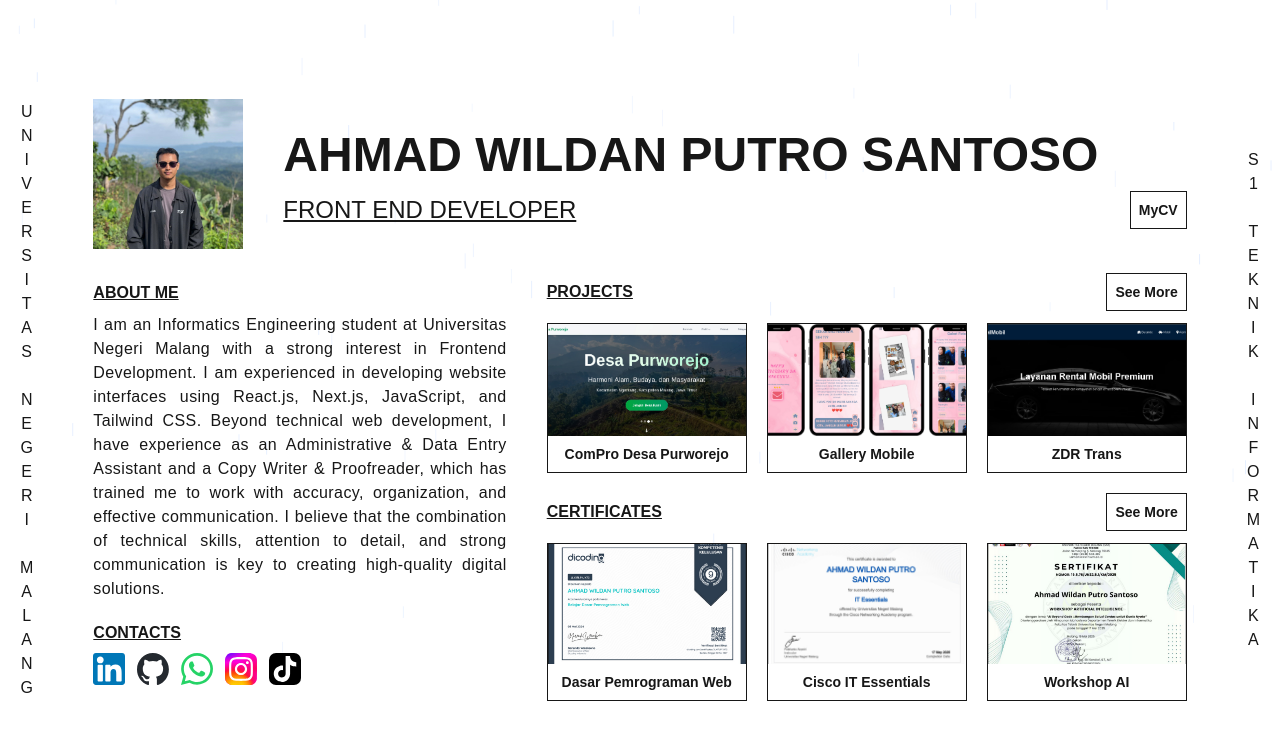
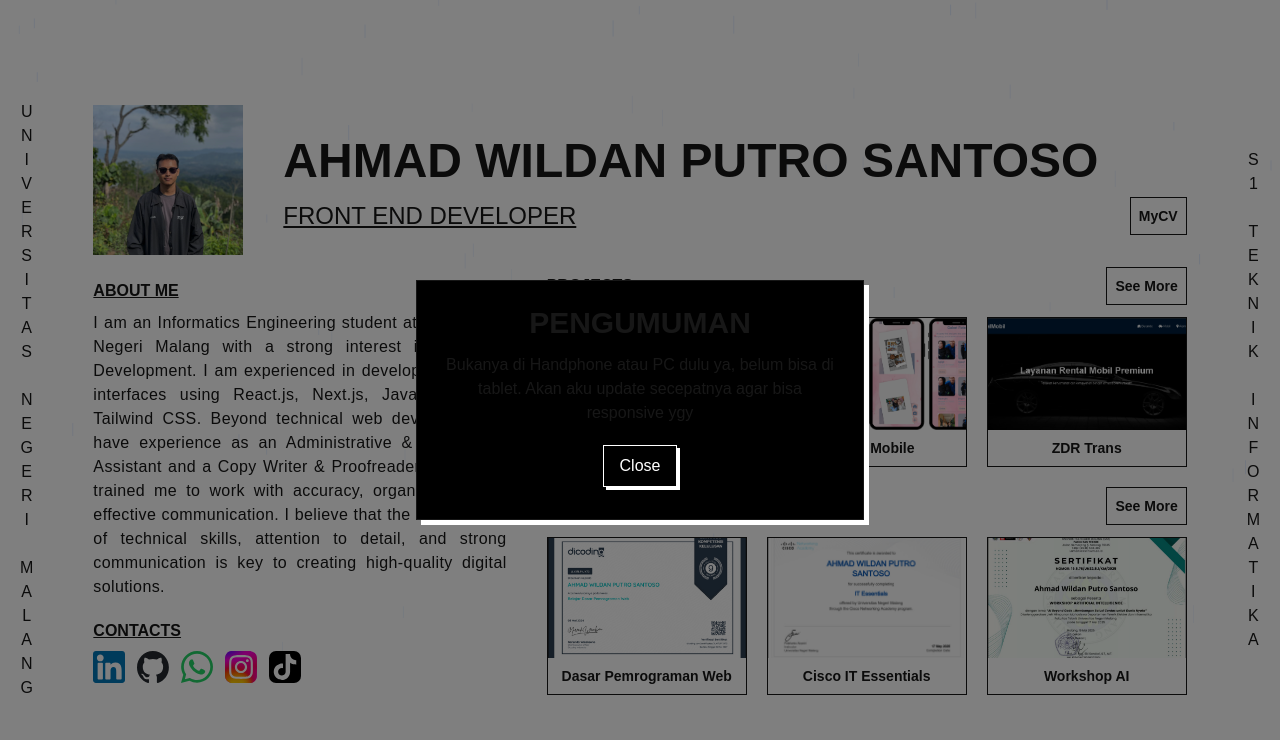
Before and after one commit to awps13/Porto, a Next.js app: page / in a window 1280 px wide. Shown: the top 740 px of the page. Built offline with nearby package versions, Linux system fonts and the light colour scheme.

Commit message:
update alert module

```diff
--- a/components/aboutContacts.tsx
+++ b/components/aboutContacts.tsx
@@ -4,7 +4,7 @@ import Image from "next/image";
 const aboutContacts = () => {
   return (
     <div>
-      <div className="mt-5">
+      <div className="mt-3">
         <h1 className="underline font-semibold text-[2rem] sm:text-[1rem]">ABOUT ME</h1>
         <p className="text-justify mt-2 tracking-wide">
           I am an Informatics Engineering student at Universitas Negeri Malang
--- /dev/null
+++ b/components/alert.tsx
@@ -0,0 +1,42 @@
+import { useState } from "react";
+
+const alert = () => {
+  const [showAlert, setShowAlert] = useState(true);
+
+  if (!showAlert) return null;
+
+  return (
+    showAlert && (
+      <div className="fixed inset-0 z-50 bg-black/50">
+        <div
+          className="fixed z-50
+    top-1/2 left-1/2
+    -translate-x-1/2 -translate-y-1/2
+    w-[90%] max-w-md
+    bg-black p-4 sm:p-6
+    text-center border shadow-[5px_5px_0_#fff]"
+        >
+          <h1 className="font-bold text-3xl mb-3">PENGUMUMAN</h1>
+          <h1>
+            Bukanya di Handphone atau PC dulu ya, belum bisa di tablet. Akan aku
+            update secepatnya agar bisa responsive ygy
+          </h1>
+          <button
+            onClick={() => setShowAlert(false)}
+            className="px-4 py-2 mb-2 mt-5
+                              border text-white
+                              shadow-[3px_3px_0_#fff]
+                              hover:scale-[1.03]
+                              hover:shadow-[6px_6px_0_#fff]
+                              transition-all duration-200 ease-out
+                              hover:cursor-pointer"
+          >
+            Close
+          </button>
+        </div>
+      </div>
+    )
+  );
+};
+
+export default alert;
--- a/components/canvas.tsx
+++ b/components/canvas.tsx
@@ -3,6 +3,7 @@
 import { useEffect } from "react";
 import { initCursorRain } from "@/scripts/cursor";
 import Porto from "./porto";
+import Alert from "./alert";
 
 const canvas = () => {
   useEffect(() => {
@@ -12,6 +13,7 @@ const canvas = () => {
     <>
       <canvas id="rain-canvas"/>
       <main className="content">
+        <Alert />
         <Porto />
       </main>
     </>
--- a/components/project.tsx
+++ b/components/project.tsx
@@ -8,7 +8,7 @@ const project = () => {
   const [openModule, setOpenModule] = useState<number | null>(null);
   return (
     <div>
-      <div className="flex flex-col sm:flex-row sm:justify-between gap-3 sm:gap-0 mt-3 sm:items-center">
+      <div className="flex flex-col sm:flex-row sm:justify-between gap-3 sm:gap-0 mt-0 sm:items-center">
         <h1 className="font-semibold underline text-sm md:text-base text-[2rem] sm:text-[1rem]">
           PROJECTS
         </h1>
```
